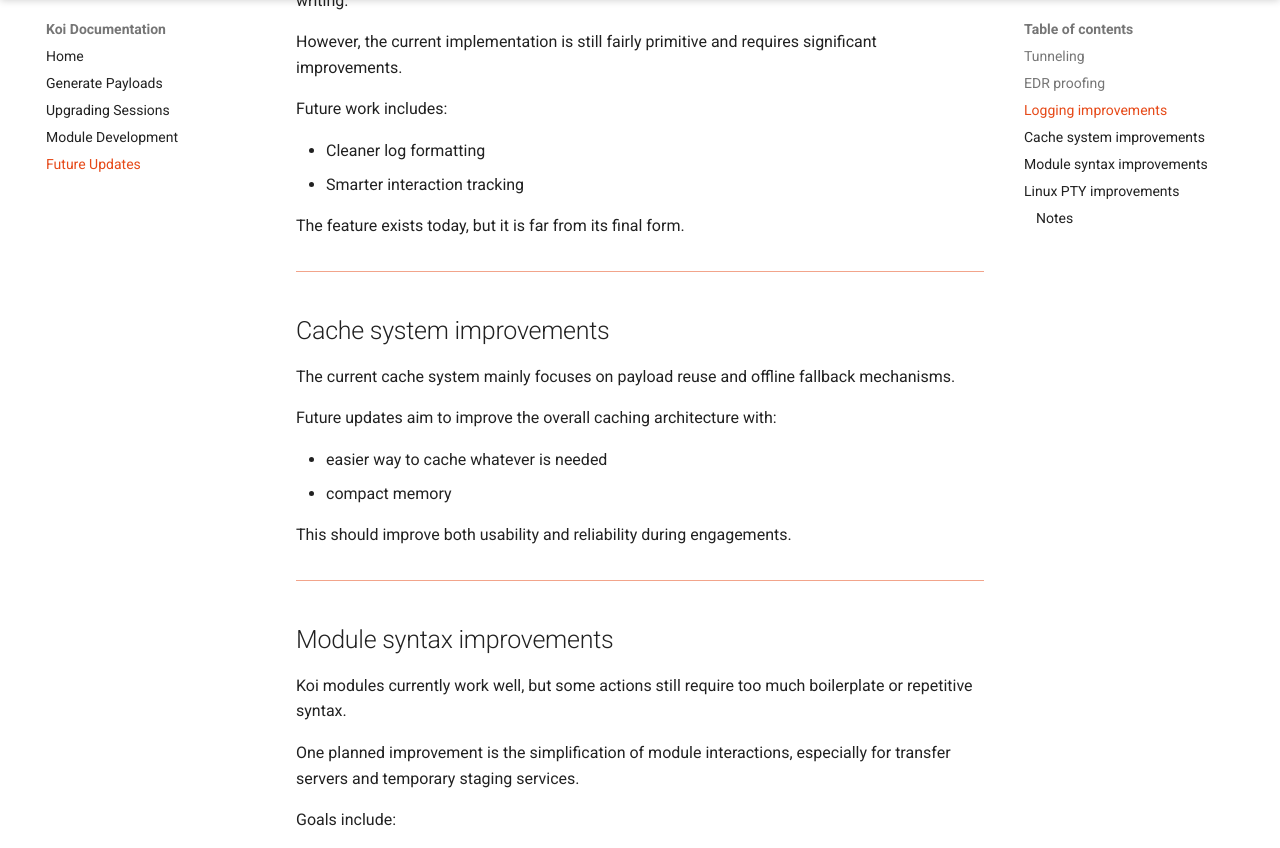
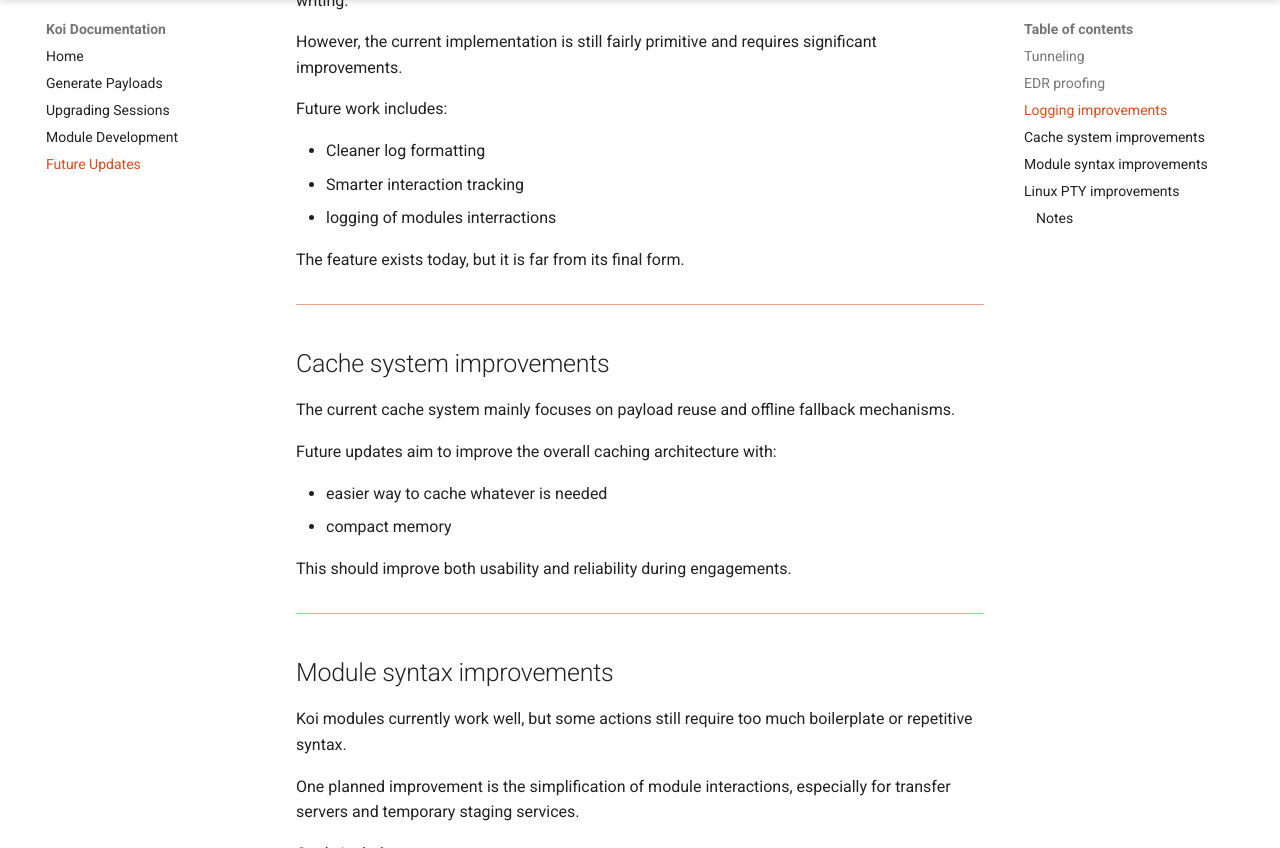
Before and after one commit to b3rt1ng/koi-wiki, an MkDocs documentation site: the page built from docs/future-updates.md, in a window 1280 px wide and 900 px high, scrolled down 1382 px, cut to the strip 52-900 px from the top of the window. Built offline with MkDocs 1.6.1 and Material for MkDocs 9.7.7, drawn with Linux system fonts in a browser that asks for light colours.

Commit message:
update idea

```diff
--- a/docs/future-updates.md
+++ b/docs/future-updates.md
@@ -48,6 +48,7 @@
 
 - Cleaner log formatting
 - Smarter interaction tracking
+- logging of modules interractions
 
 The feature exists today, but it is far from its final form.
 
```
